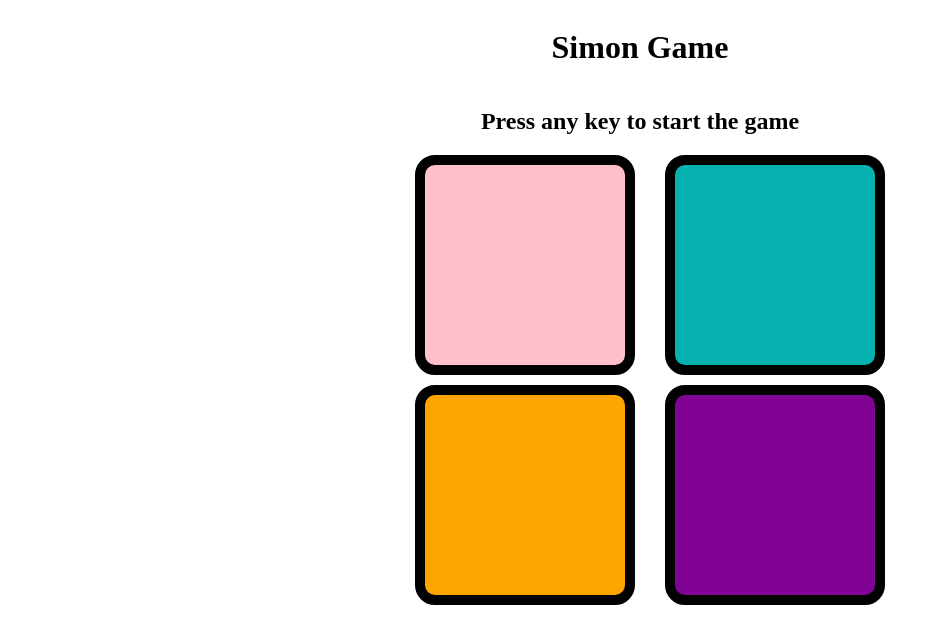
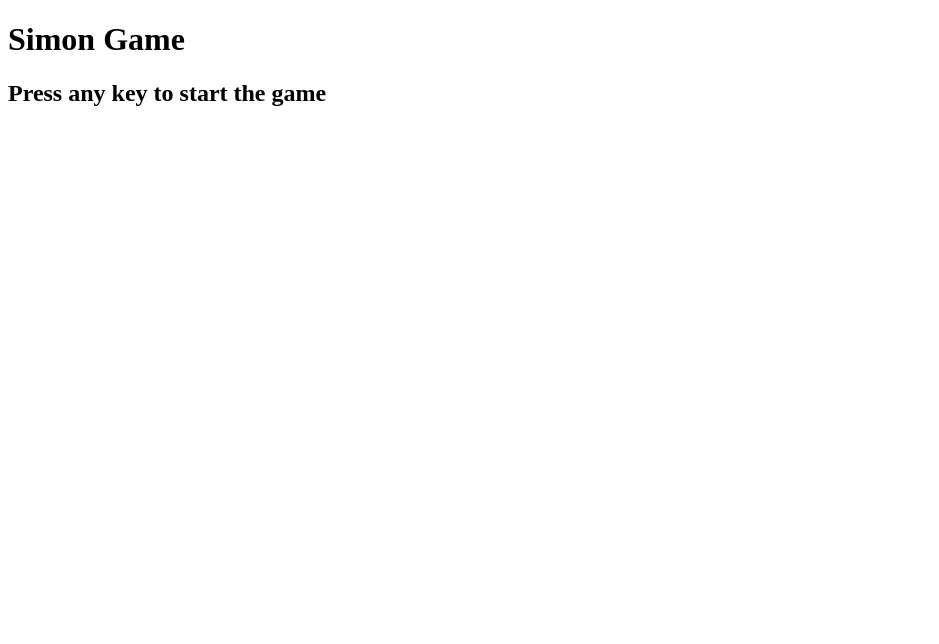
Before and after one commit to kamakshi-yami/simon-game, a plain HTML site: page index.html in a window 1280 px wide. Shown: the whole page, without its empty margins (0-939 px from the left). Drawn offline with Linux system fonts and the light colour scheme.

Commit message:
Add files via upload

```diff
--- a/style.css
+++ b/style.css
@@ -1,34 +1,3 @@
-.second{
-    height: 200px;
-    width: 200px;
-    border: 10px solid black;
-    border-radius: 20px;
+li{
+    display:inline;
 }
-
-#pink{
-    background-color: pink;
-}
-#blue{
-    background-color: rgb(6, 178, 175);
-}
-#orange{
-    background-color: orange;
-}
-#purple{
-    background-color: rgb(129, 3, 149);
-}
-
-body{
-    display: flex;
-    flex-direction: column;
-    align-items: center;
-}
-
-#first{
-    height: 450px;
-    width: 450px;
-    display: grid;
-    grid-template-rows: repeat(2,1fr);
-    grid-template-columns: repeat(2,1fr);
-    grid-gap: 10px 30px;
-}
```
